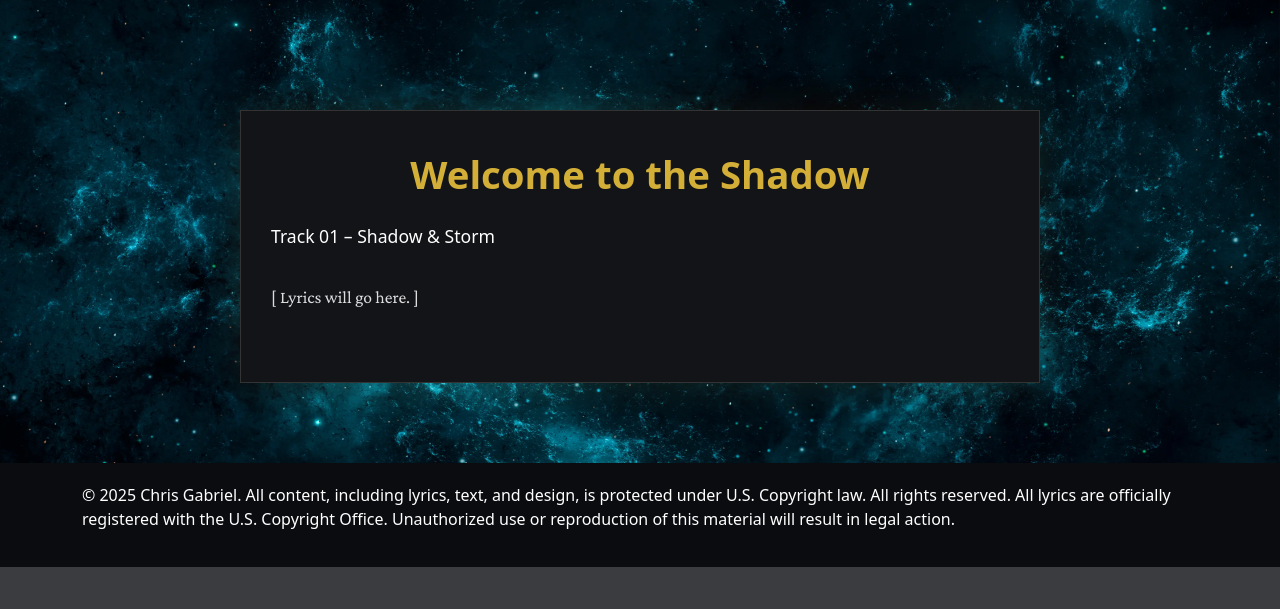
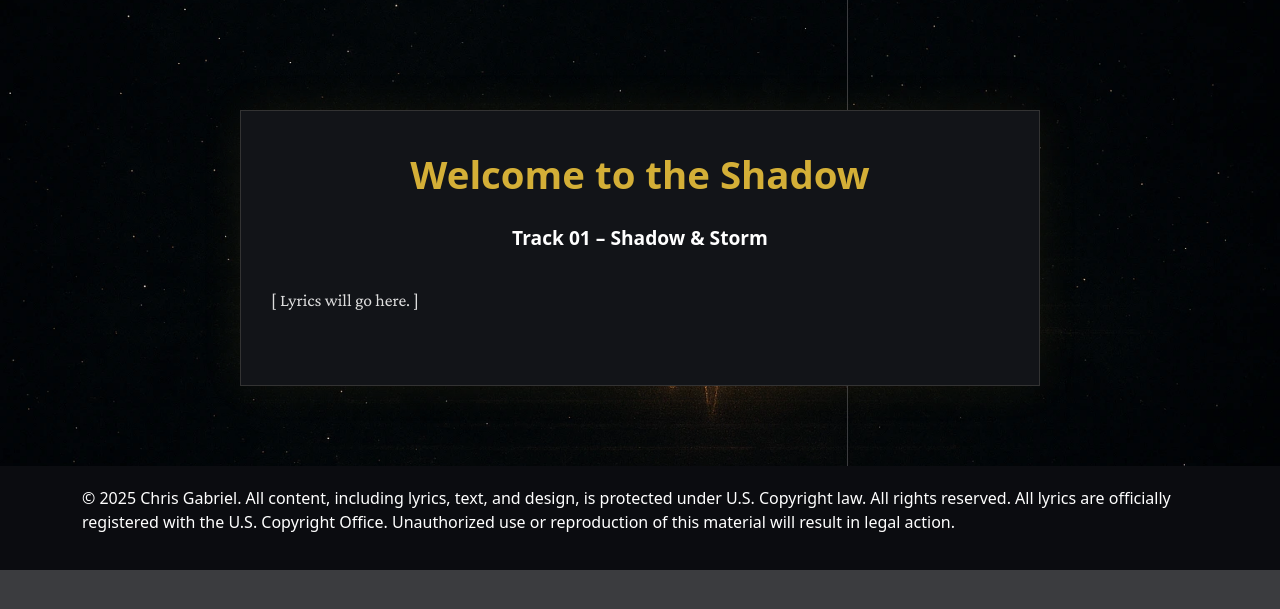
Before and after one commit to AlfredBrayden/shadowandstorm, a PHP site: page /track1.php in a window 1280 px wide. Shown: the part 97-706 px from the top of the page. Run offline with PHP 8.4, Linux system fonts and the light colour scheme.

Commit message:
single-page-bg

```diff
--- a/css/style.css
+++ b/css/style.css
@@ -157,6 +157,9 @@ section ul li {
 
 .subtitle{
   color: white;
+  text-align: center;
+  font-weight: bold;
+  font-size: 1.2rem;
 }
 
 /* Lyrics Styling */
--- a/track1.php
+++ b/track1.php
@@ -8,7 +8,7 @@
 
     <?php include('nav.php'); ?>
 
-    <div class="cycle-page-bg">
+    <div class="single-page-bg">
 
 
         <div class="container">
```
